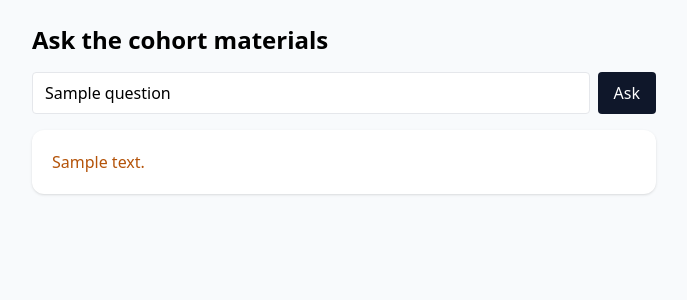
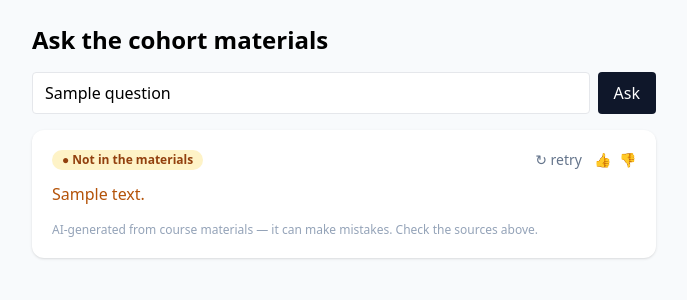
Before and after one commit to manjunath84/genacademy-rag, a Python web app: template src/genacademy_rag/web/templates/chat.html in a window 1280 px wide. Shown: the top 300 px of the page, without its empty margins (296-983 px from the left). Run offline with Jinja, Linux system fonts and the light colour scheme; the template is opened without the code that fills it: most values are stand-ins (such as "Sample title", 1, 10 or a date in 2020); some libraries are stand-ins or nearby versions.

Commit message:
feat: answer card with badge, sources, copy/retry, thumbs, disclaimer

```diff
--- a/src/genacademy_rag/web/templates/chat.html
+++ b/src/genacademy_rag/web/templates/chat.html
@@ -1,6 +1,8 @@
 <!doctype html><html><head><meta charset="utf-8"><title>GenAcademy RAG</title>
 <script src="https://cdn.tailwindcss.com"></script>
-<script src="https://unpkg.com/htmx.org@1.9.12"></script></head>
+<script src="https://unpkg.com/htmx.org@1.9.12"></script>
+<script defer src="https://unpkg.com/alpinejs@3.14.1/dist/cdn.min.js"></script>
+<style>[x-cloak]{display:none}</style></head>
 <body class="bg-slate-50 min-h-screen">
 <div class="max-w-2xl mx-auto p-6 space-y-4">
   <h1 class="text-2xl font-semibold">Ask the cohort materials</h1>
@@ -10,22 +12,76 @@
            class="flex-1 border rounded px-3 py-2">
     <button class="bg-slate-900 text-white rounded px-4">Ask</button>
   </form>
+
   {% if result %}
-  <div class="bg-white rounded-xl shadow p-5 space-y-3">
+  <div class="bg-white rounded-xl shadow p-5 space-y-3" x-data="{copied:false}">
+    <div class="flex items-center justify-between">
+      {% if result.refused %}
+        <span class="text-xs font-semibold px-2.5 py-0.5 rounded-full bg-amber-100 text-amber-800">● Not in the materials</span>
+      {% else %}
+        <span class="text-xs font-semibold px-2.5 py-0.5 rounded-full
+                     {% if bucket == 'high' %}bg-green-100 text-green-800{% elif bucket == 'medium' %}bg-amber-100 text-amber-800{% else %}bg-slate-200 text-slate-700{% endif %}"
+              title="Reflects the grader's answerability signal ({{ result.confidence }}/5), not a fact-checked probability">
+          ● {{ bucket|capitalize }} confidence</span>
+      {% endif %}
+
+      <div class="flex items-center gap-3 text-sm text-slate-500">
+        {% if not result.refused %}
+        <button type="button" title="Copy answer"
+                @click="navigator.clipboard.writeText($refs.answer.innerText); copied = true; setTimeout(() => copied = false, 1500)">
+          <span x-show="!copied">⧉ copy</span><span x-show="copied" x-cloak>✓ copied</span>
+        </button>
+        {% endif %}
+        <form method="post" action="/ask" class="inline">
+          <input type="hidden" name="csrf_token" value="{{ csrf_token }}">
+          <input type="hidden" name="question" value="{{ question }}">
+          <button title="Retry this question">↻ retry</button>
+        </form>
+        {% if query_id %}
+        <div id="feedback-box" class="flex gap-2">
+          <form hx-post="/feedback" hx-target="#feedback-box" hx-swap="outerHTML" class="inline">
+            <input type="hidden" name="csrf_token" value="{{ csrf_token }}">
+            <input type="hidden" name="query_id" value="{{ query_id }}">
+            <input type="hidden" name="verdict" value="1">
+            <button title="Good answer">👍</button>
+          </form>
+          <form hx-post="/feedback" hx-target="#feedback-box" hx-swap="outerHTML" class="inline">
+            <input type="hidden" name="csrf_token" value="{{ csrf_token }}">
+            <input type="hidden" name="query_id" value="{{ query_id }}">
+            <input type="hidden" name="verdict" value="-1">
+            <button title="Bad answer">👎</button>
+          </form>
+        </div>
+        {% endif %}
+      </div>
+    </div>
+
     {% if result.refused %}
       <p class="text-amber-700 font-medium">{{ result.answer }}</p>
     {% else %}
-      <p class="whitespace-pre-wrap">{{ result.answer }}</p>
+      <p class="whitespace-pre-wrap leading-relaxed" x-ref="answer">{{ result.answer }}</p>
+
+      {% if result.sources %}
       <div class="pt-2 border-t">
-        <p class="text-xs uppercase tracking-wide text-slate-500 mb-1">Sources</p>
-        {% for c in result.citations %}
-        <details class="text-sm mb-1">
-          <summary class="cursor-pointer">{{ c.title }}{% if c.line_start %} (lines {{ c.line_start }}–{{ c.line_end }}){% endif %}</summary>
-          <div class="text-slate-600 pl-4">{{ c.repo }}/{{ c.file_path }} @ {{ c.commit_hash[:7] if c.commit_hash }}</div>
+        <p class="text-xs uppercase tracking-wide text-slate-500 mb-1">Sources ({{ result.sources|length }})</p>
+        {% for s in result.sources %}
+        <details class="text-sm mb-1" {% if loop.first %}open{% endif %}>
+          <summary class="cursor-pointer">
+            {% if s.url %}
+              <a href="{{ s.url }}" target="_blank" rel="noopener" class="text-blue-700 underline">{{ s.title }}{% if s.range_label %} · {{ s.range_label }}{% endif %} ↗</a>
+            {% else %}
+              {{ s.title }}{% if s.range_label %} · {{ s.range_label }}{% endif %}
+            {% endif %}
+            <span class="text-slate-500 text-xs">— {{ s.meta_label }}</span>
+          </summary>
+          <div class="mt-1 ml-4 p-2 bg-slate-50 border-l-2 border-slate-300 text-slate-600 font-mono text-xs whitespace-pre-wrap">{{ s.snippet }}</div>
         </details>
         {% endfor %}
       </div>
+      {% endif %}
     {% endif %}
+
+    <p class="text-xs text-slate-400 pt-1">AI-generated from course materials — it can make mistakes. Check the sources above.</p>
   </div>
   {% endif %}
 </div></body></html>
```
Also changed, not shown: docs/superpowers/plans/2026-06-10-answer-trust-feedback-ux.md (+6 -6 lines), src/genacademy_rag/web/app.py (+20 -3 lines), tests/web/test_app.py (+39 -1 lines).
